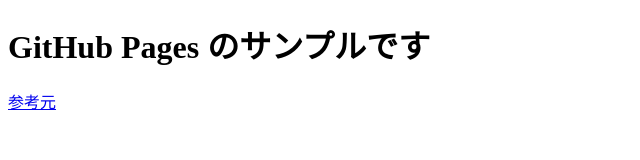
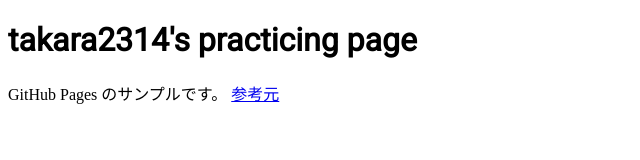
Before and after one commit to takara2314/takara2314.github.io, a plain HTML site: page index.html in a window 1280 px wide. Shown: the whole page, without its empty margins (0-640 px from the left). Drawn offline with Linux system fonts and the light colour scheme.

Commit message:
Update index.html

```diff
--- a/index.html
+++ b/index.html
@@ -2,15 +2,14 @@
 <html lang="ja">
 	<head>
 		<meta charset="UTF-8">
+		<link href="https://fonts.googleapis.com/css?family=Roboto&display=swap" rel="stylesheet">
 		<title>GitHub Pages Test</title>
 	</head>
-
 	<body>
-  	<h1>GitHub Pages のサンプルです</h1>
-		<a href="https://www.tam-tam.co.jp/tipsnote/html_css/post11245.html">参考元</a>
-
-		<script>
-			console.log('GitHub Pages Sample');
-		</script>
+		<h1><font face="Roboto">takara2314's practicing page</font></h1>
+  	<p>
+			GitHub Pages のサンプルです。
+			<a href="https://www.tam-tam.co.jp/tipsnote/html_css/post11245.html">参考元</a>
+		</p>
 	</body>
 </html>
```
